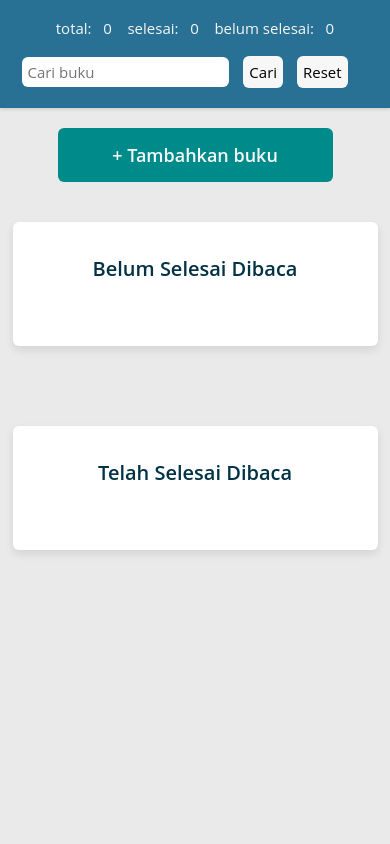
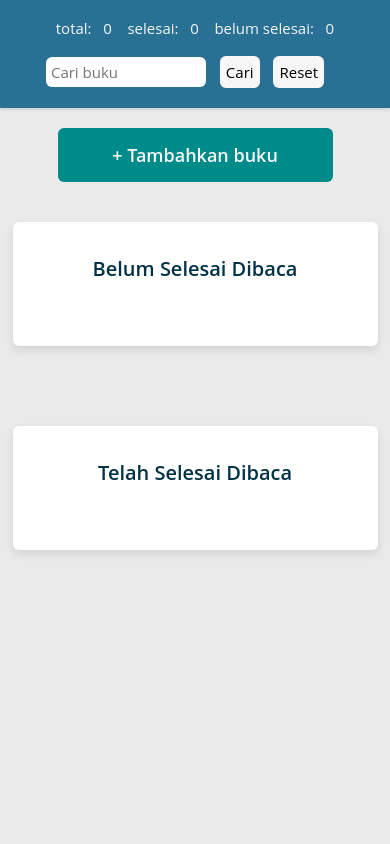
Before and after one commit to alfikiafan/bookshelf-app, a plain HTML site: page index.html in a window 390 px wide. Shown: the top 844 px of the page. Drawn offline with Linux system fonts and the light colour scheme.

Commit message:
Update responsivity

```diff
--- a/style.css
+++ b/style.css
@@ -398,3 +398,9 @@ footer .footer-link {
 		--spacing-xl: 20px;
 	}
 }
+
+@media (max-width: 600px) {
+	.header .search_section > form > input {
+		width: 150px
+	}
+}
```
